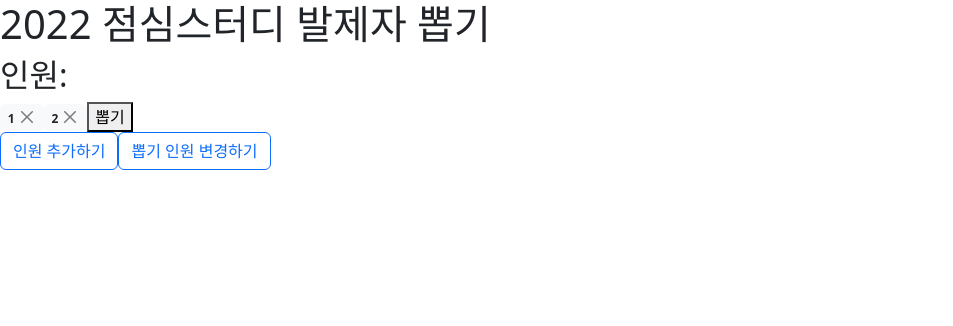
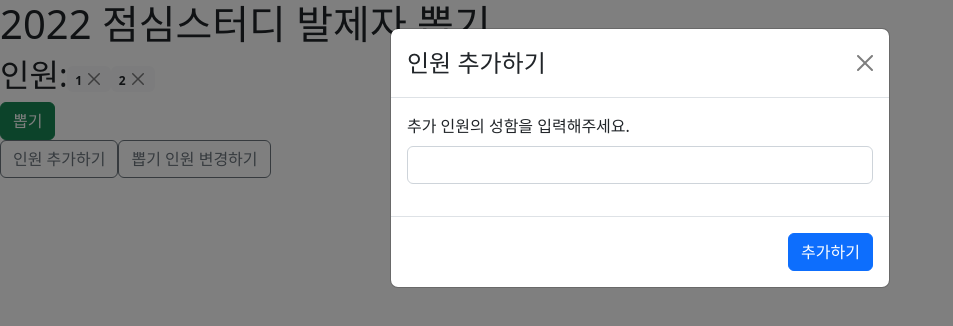
Before and after one commit to roum02/random-pick, a Next.js app: page /main in a window 1280 px wide. Both pictures are taken after a click on the button "인원 추가하기". Shown: the top 326 px of the page, without its empty margins (0-953 px from the left). Built offline with nearby package versions, Linux system fonts and the light colour scheme.

Commit message:
Add Component Modal [main__member-list]

```diff
--- /dev/null
+++ b/components/src/Modal/index.tsx
@@ -0,0 +1,28 @@
+import {Button, Modal} from 'react-bootstrap';
+import {ReactNode} from "react";
+
+interface ModalProps {
+    show: boolean;
+    onClose: () => void;
+    child: ReactNode;
+}
+
+const ModalComponent = ({show, onClose, child}: ModalProps) => {
+    return (
+        <Modal show={show} onHide={onClose}>
+            <Modal.Header closeButton>
+                <Modal.Title>인원 추가하기</Modal.Title>
+            </Modal.Header>
+            <Modal.Body>
+                {child}
+            </Modal.Body>
+            <Modal.Footer>
+                <Button variant="primary" onClick={onClose}>
+                    추가하기
+                </Button>
+            </Modal.Footer>
+        </Modal>
+    )
+}
+
+export default ModalComponent;
--- a/components/src/index.tsx
+++ b/components/src/index.tsx
@@ -1,2 +1,4 @@
 export * from "./NameTag";
-export {default as NameTag} from './NameTag'
+export {default as NameTag} from './NameTag';
+export * from './Modal';
+export {default as Modal} from './Modal';
--- a/pages/main/index.tsx
+++ b/pages/main/index.tsx
@@ -1,8 +1,10 @@
-import {NameTag} from '../../components/src';
-import {Button} from 'react-bootstrap';
+import {Button, Form} from 'react-bootstrap';
 import {useState} from "react";
+import {Modal, NameTag} from '../../components/src';
+
 
 const Main = () => {
+    const [addMemberShowModal, setAddMemberShowModal] = useState(false)
     const [memberList, setMemberList] = useState(
         [
             {
@@ -15,35 +17,52 @@ const Main = () => {
             },
         ])
 
-    const handleDelete = (id: number) => {
+    const handleDeleteMember = (id: number) => {
         const updatedMemberList = memberList.filter((
             item
         ) => item.id !== id)
-        console.log(id)
         setMemberList(updatedMemberList)
     }
 
+    const handleAddMember = (name: string) => {
+
+    }
+
     return (
-        <header>
-            <h1>2022 점심스터디 발제자 뽑기</h1>
+        <div>
+            <header>
+                <h1>2022 점심스터디 발제자 뽑기</h1>
+            </header>
             <main>
-                <h2>인원:</h2>
-                {memberList.map((person, index) => (
-                    <NameTag personInfo={person} key={index} onClick={handleDelete}/>
-                ))}
-                <button type="button">
+                <div style={{display: "flex", alignItems: "center"}}>
+                    <h2>인원:</h2>
+                    {memberList.map((person, index) => (
+                        <NameTag personInfo={person} key={index} onClick={handleDeleteMember}/>
+                    ))}
+                </div>
+                <Button variant="success">
                     뽑기
-                </button>
+                </Button>
             </main>
             <footer>
-                <Button variant="outline-primary">
+                <Button variant="outline-secondary" onClick={() => setAddMemberShowModal(true)}>
                     인원 추가하기
                 </Button>
-                <Button variant="outline-primary">
+                <Button variant="outline-secondary">
                     뽑기 인원 변경하기
                 </Button>
             </footer>
-        </header>
+            <Modal show={addMemberShowModal} onClose={() => setAddMemberShowModal(false)}
+                   child={
+                       <Form className="mb-3">
+                           <Form.Group>
+                               <Form.Label>추가 인원의 성함을 입력해주세요.</Form.Label>
+                               <Form.Control/>
+                           </Form.Group>
+                       </Form>
+                   }
+            />
+        </div>
     )
 }
 
```
